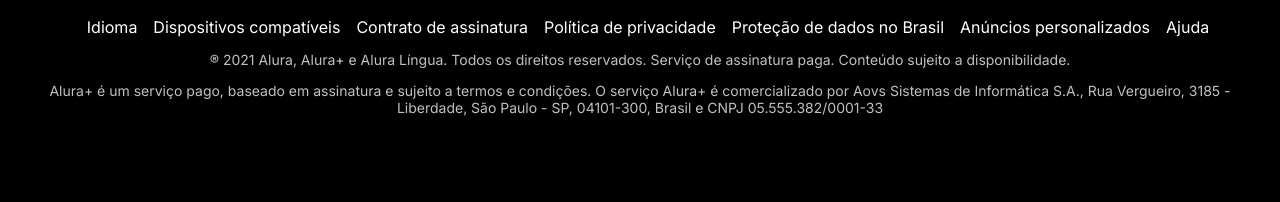
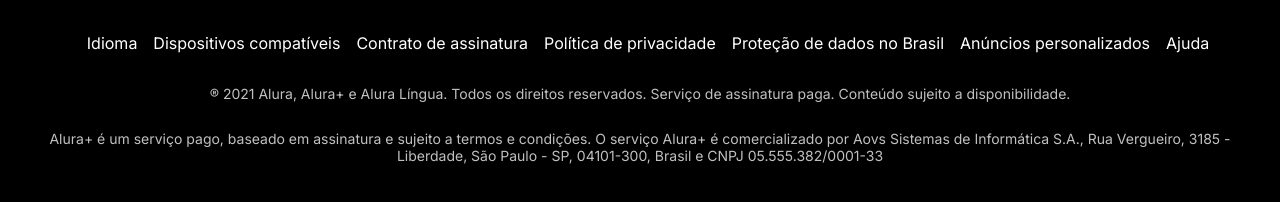
Before and after one commit to juninhosilva132/Alura--Plus, a plain HTML site: page index.html in a window 1280 px wide. Shown: the part 3693-3895 px from the top of the page. Drawn offline with Linux system fonts and the light colour scheme.

Commit message:
Aumentando a margem do rodape

```diff
--- a/index.css
+++ b/index.css
@@ -145,7 +145,7 @@
     display: flex;
     justify-content: center;
     list-style-type: none;
-    margin-top: 1em;
+    margin: 2em 0;
 }
 
 .lista__link a {
@@ -158,6 +158,7 @@
     margin: 1em 0;
     font-size: 14px;
     color: var(--cinza-secundario);
+    margin: 2em 0;
 }
 
 .lista__link a:hover {
```
